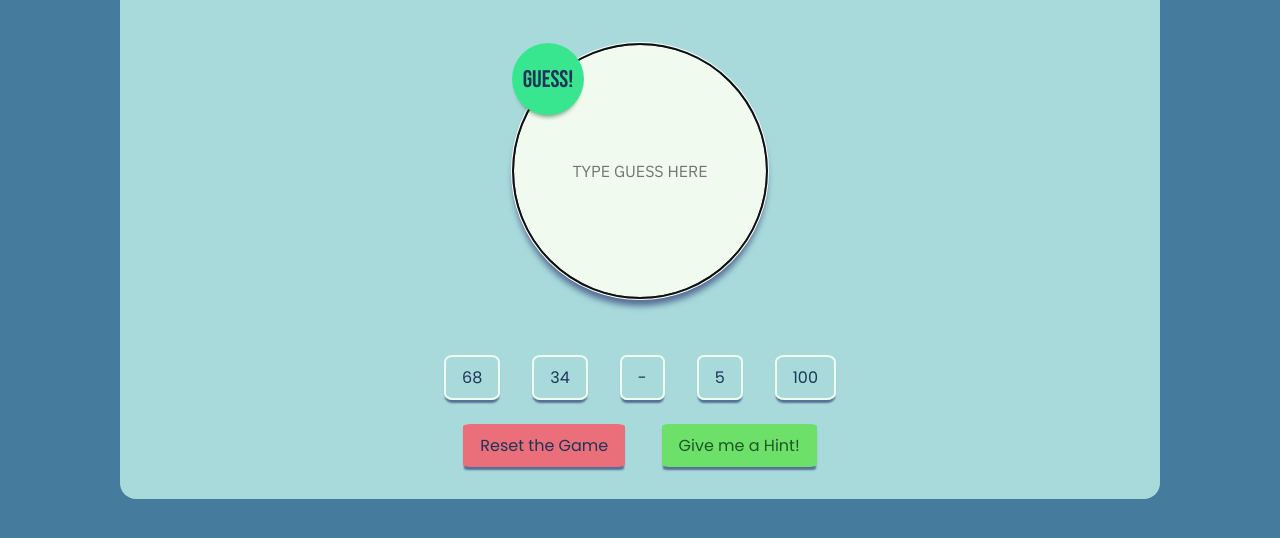
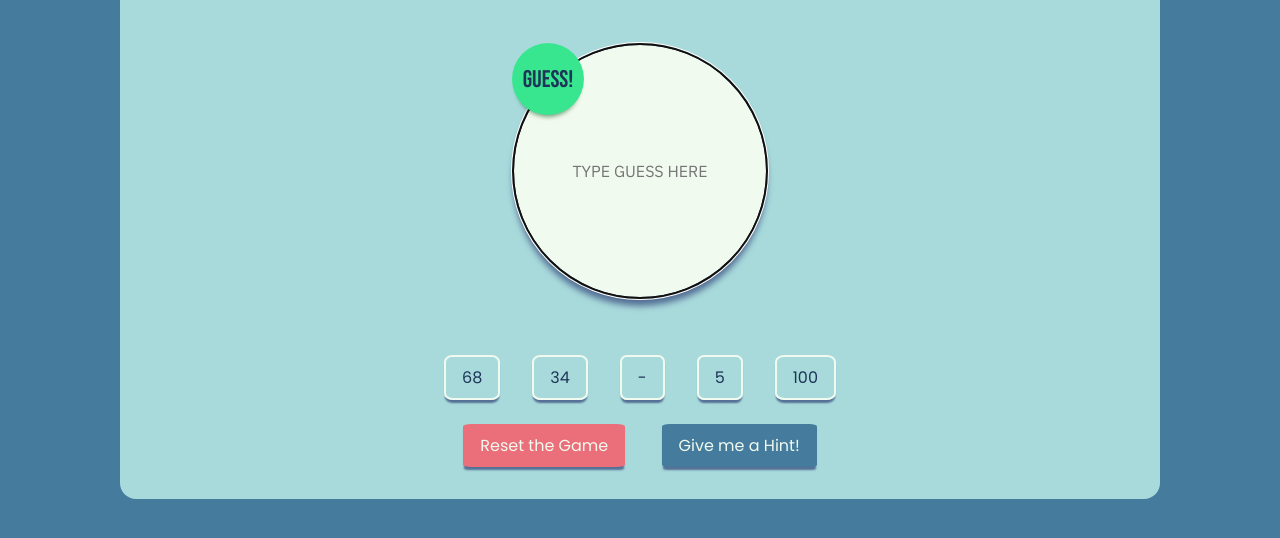
Before and after one commit to Jack-Tillman/Guessing-Game, a website: page index.html in a window 1280 px wide. Shown: the part 252-790 px from the top of the page. Drawn offline with Linux system fonts and the light colour scheme.

Commit message:
finalized button styles, until javascript

```diff
--- a/main.css
+++ b/main.css
@@ -77,6 +77,8 @@ margin:2em auto;
 }
 
 .submit-button{
+font-family:'Bebas Neue',Tahoma, Geneva, Verdana, sans-serif;
+font-size:1.5em;
 background-color:rgb(57, 230, 144);
 color: rgb(29, 53, 87);
 border:1px solid transparent;
@@ -86,8 +88,6 @@ height:3em;
 text-align:center;
 box-shadow:  0px 6px 4px -4px rgba(0, 77, 19, 0.50);
 position:absolute;
-font-family:'Bebas Neue',Tahoma, Geneva, Verdana, sans-serif;
-font-size:1.5em;
 transition: background-color .20s ease-in-out,border-color .20s ease-in-out,box-shadow .20s ease-in-out;
 }
 .submit-button:hover{
@@ -144,6 +144,7 @@ transition: background-color .20s ease-in-out,border-color .20s ease-in-out,box-
 
 #reset-button{
 background-color:rgb(235, 111, 122);
+color:rgb(241, 250, 238);
 border: 1px solid transparent;
 }
 #reset-button:hover{
@@ -153,21 +154,21 @@ color:rgb(212, 60, 73);
 }
 #reset-button:active{
 background-color: rgb(235, 111, 122);
-color:rgb(54, 73, 95);
+color:rgb(241, 250, 238);
 }
 
 #hint-button{
 border: 1px solid transparent;
-color:rgb(29, 87, 39);
-background-color: rgb(109, 224, 105);
+color:rgb(241, 250, 238);
+background-color: rgb(69, 123, 157 );
 }
 #hint-button:hover{
 background-color:rgb(241, 250, 238);
-border:1px solid rgb(111, 235, 117);
+border:1px solid rgb(69,123,157);
 color:rgb(69, 123, 157);
 }
 #hint-button:active{
-background-color: rgb(109, 224, 105);
+background-color: rgb(69, 123, 157 );
 color:rgb(41, 95, 158);
 }
 
```
